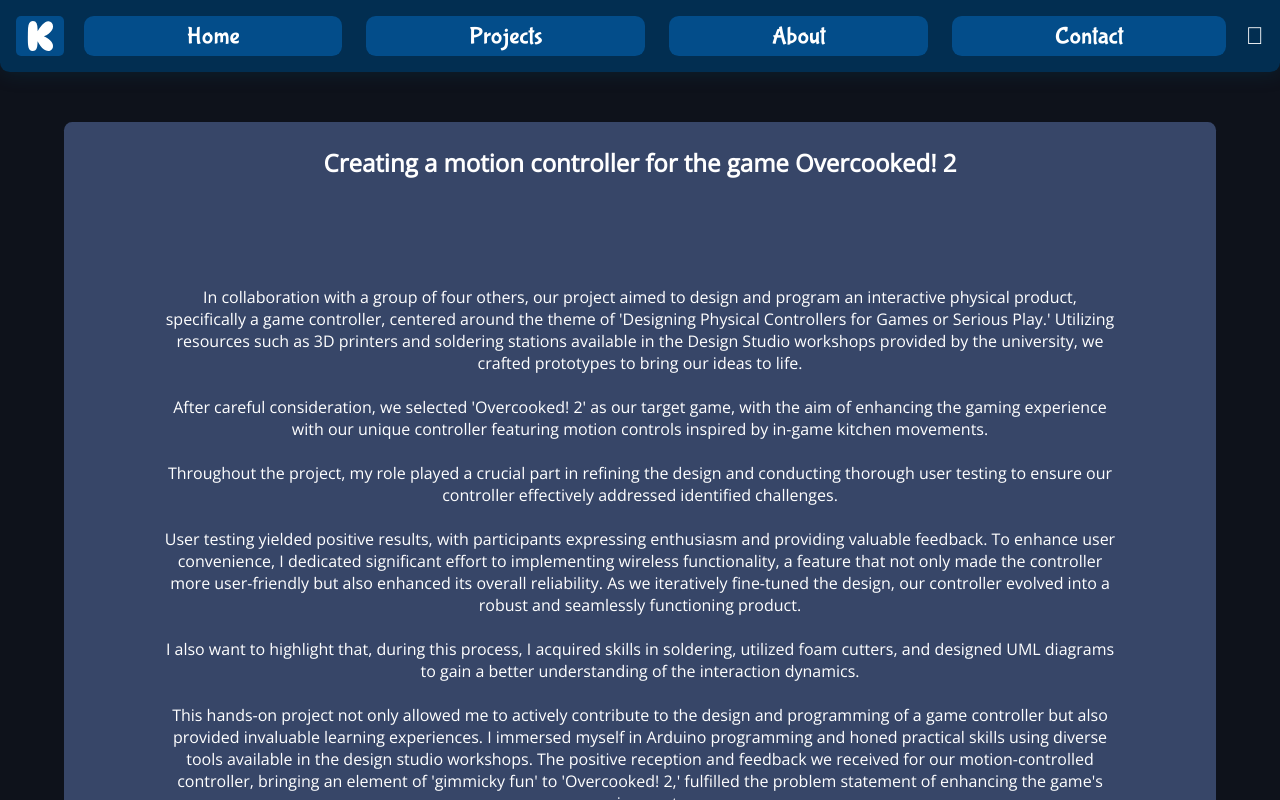
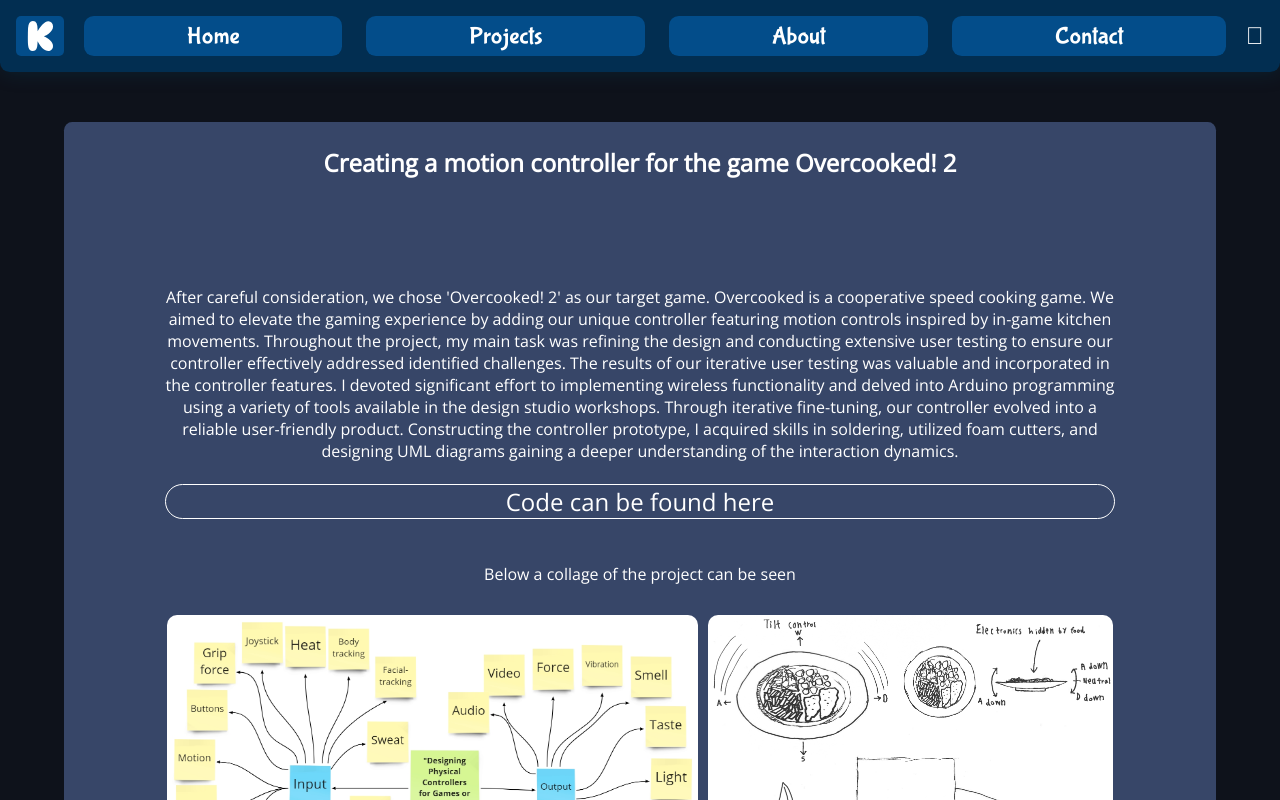
Before and after one commit to eske4/my-site, an Angular app: page /Project1 in a window 1280 px wide. Shown: the top 800 px of the page. Built offline with nearby package versions, Linux system fonts and the light colour scheme.

Commit message:
overcooked project better
Made the text shorter and easier to read

```diff
--- a/src/app/project1/project1.component.html
+++ b/src/app/project1/project1.component.html
@@ -2,35 +2,20 @@
     <div class="projects-items">
         <h2>Creating a motion controller for the game Overcooked! 2</h2>
         <br>
-        <p>In collaboration with a group of four others, our project aimed to design and program an interactive physical
-            product, specifically a game controller, centered around the theme of 'Designing Physical Controllers for Games
-            or Serious Play.' Utilizing resources such as 3D printers and soldering stations available in the Design Studio workshops
-            provided by the university, we crafted prototypes to bring our ideas to life.
-            <br><br>
-            After careful consideration, we selected 'Overcooked! 2' as our target game, with the aim of enhancing
-            the gaming experience with our unique controller featuring motion controls inspired by in-game kitchen movements.
-            <br><br>
-            Throughout the project, my role played a crucial part in refining the design and conducting thorough user testing to
-            ensure our controller effectively addressed identified challenges.
-            <br><br>
-            User testing yielded positive results, with participants expressing enthusiasm and providing valuable feedback.
-            To enhance user convenience, I dedicated significant effort to implementing wireless functionality, a feature
-            that not only made the controller more user-friendly but also enhanced its overall reliability. As we iteratively
-            fine-tuned the design, our controller evolved into a robust and seamlessly functioning product.
-            <br><br>
-            I also want to highlight that, during this process, I acquired skills in soldering, utilized foam cutters,
-            and designed UML diagrams to gain a better understanding of the interaction dynamics.
-            <br><br>
-            This hands-on project not only allowed me to actively contribute to the design and programming of a game controller
-            but also provided invaluable learning experiences. I immersed myself in Arduino programming and honed practical skills
-            using diverse tools available in the design studio workshops. The positive reception and feedback we received for our
-            motion-controlled controller, bringing an element of 'gimmicky fun' to 'Overcooked! 2,' fulfilled the problem statement
-            of enhancing the game's enjoyment.
-            <br><br>
-            Upon reflection, I recognize my contributions to steering our project. People enjoyed our controller because it added a
-            fun element we like to call 'gimmicky fun.' While it might not permanently replace controllers like the Xbox One, this
-            project equipped me with valuable skills. The controller itself stands as an intriguing experimental product, inviting
-            people to try out a unique interactive experience, as highlighted through our work.
+        <p> After careful consideration, we chose 'Overcooked! 2' as our target game. Overcooked is a cooperative
+            speed cooking game. We aimed to elevate the gaming experience by adding our unique controller featuring
+            motion controls inspired by in-game kitchen movements.
+
+            Throughout the project, my main task was refining the design and conducting extensive user testing to ensure
+            our controller effectively addressed identified challenges. The results of our iterative user testing was valuable
+            and incorporated in the controller features.
+
+            I devoted significant effort to implementing wireless functionality and delved into Arduino programming using a
+            variety of tools available in the design studio workshops. Through iterative fine-tuning, our controller evolved
+            into a reliable user-friendly product.
+
+            Constructing the controller prototype, I acquired skills in soldering, utilized foam cutters, and designing UML
+            diagrams gaining a deeper understanding of the interaction dynamics.
             <br><br>
             <a href="https://github.com/eske4/OvercookedController">Code can be found here</a>
             <br><br>
```
